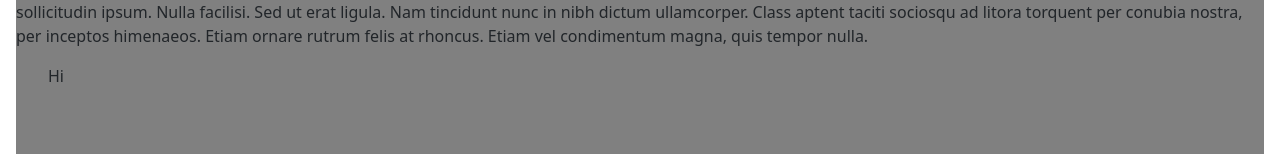
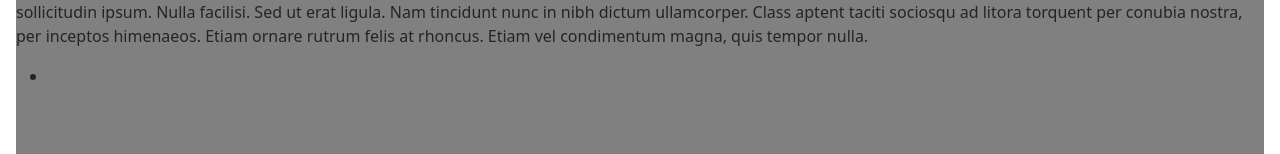
Before and after one commit to DaymenPasick/folio-react, a React (Vite) app: page /Portfolio in a window 1280 px wide. Shown: the part 170-324 px from the top of the page. Built offline with nearby package versions, Linux system fonts and the light colour scheme.

Commit message:
added ProejctListItem.jsx component to dynamically generate project content

```diff
--- a/src/components/Project.jsx
+++ b/src/components/Project.jsx
@@ -5,13 +5,9 @@ export default function Project({pastProjects}) {
     return(
         <ul>
             {pastProjects.map((pastProject) => (
+                <li>
 
-
-                <div>
-                    <p>Hi</p>
-                </div>
-
-
+                </li>
            ))}
         </ul>
     )
```
Also changed, not shown: src/components/ProjectListItems.jsx (added).
